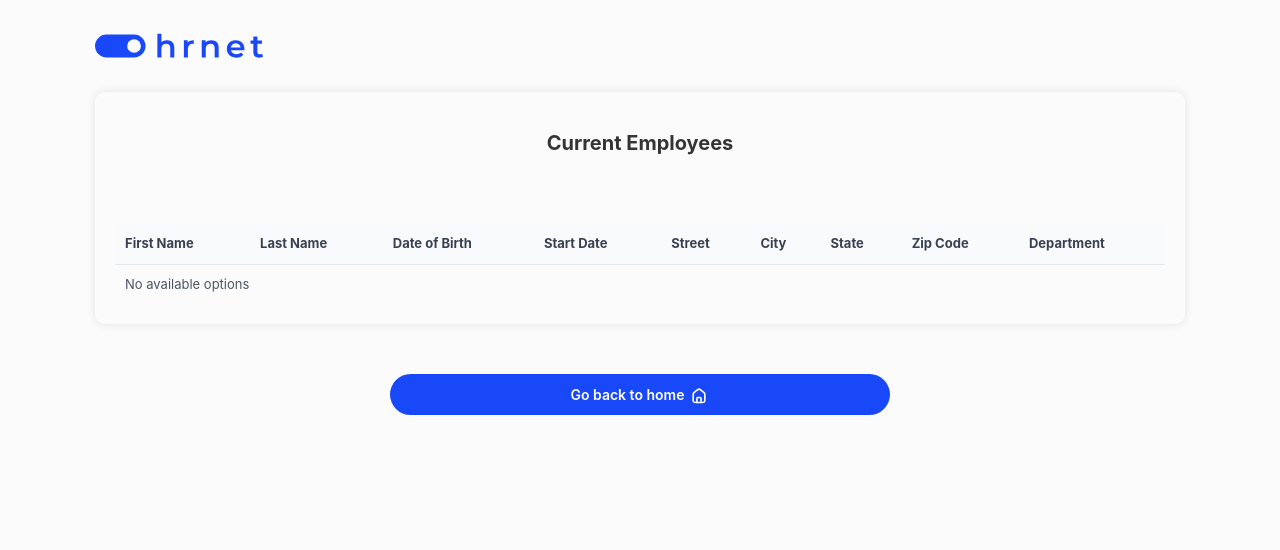
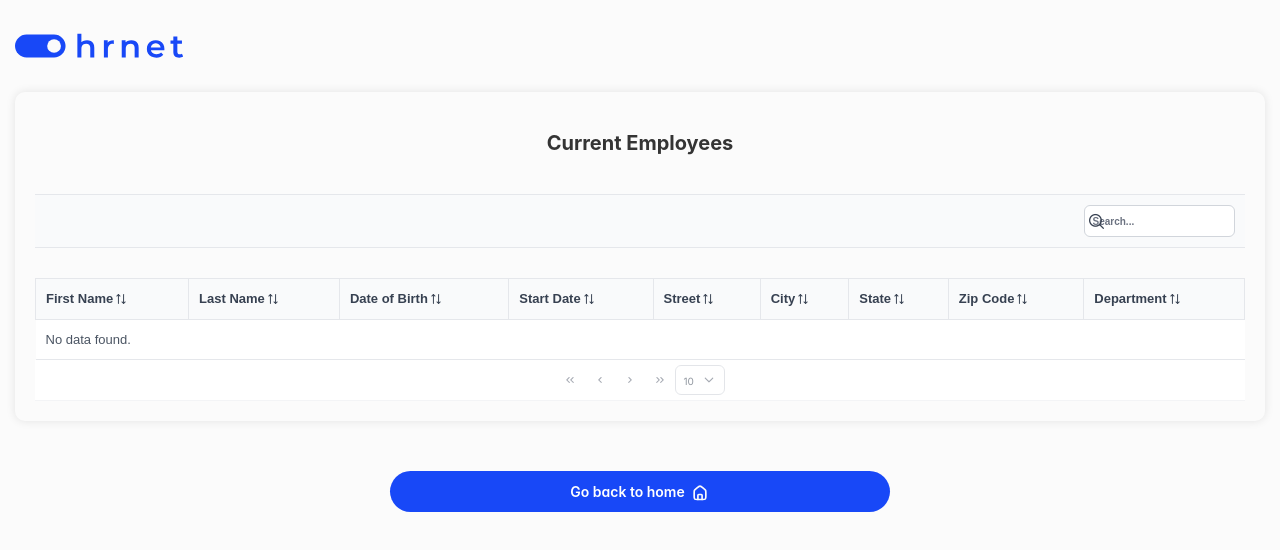
Before and after one commit to hchtlz/HRNet, a React (Vite) app in the folder React_version/: page /employees/list in a window 1280 px wide. Shown: the top 550 px of the page. Built offline with nearby package versions, Linux system fonts and the light colour scheme.

Commit message:
fix table

```diff
--- a/React_version/package.json
+++ b/React_version/package.json
@@ -10,6 +10,7 @@
     "preview": "vite preview"
   },
   "dependencies": {
+    "primeicons": "^7.0.0",
     "primereact": "^10.6.2",
     "react": "^18.2.0",
     "react-dom": "^18.2.0",
--- a/React_version/src/App.jsx
+++ b/React_version/src/App.jsx
@@ -3,6 +3,10 @@ import Form from "./pages/Employees/Form/Form"
 import List from "./pages/Employees/List/List"
 import NotFound from "./pages/404/404"
 import { PrimeReactProvider, PrimeReactContext } from 'primereact/api';
+import 'primereact/resources/themes/lara-light-indigo/theme.css';
+import 'primereact/resources/primereact.min.css';
+import 'primeicons/primeicons.css';
+
 
 
 export default function App() {
--- a/React_version/src/pages/Employees/List/List.css
+++ b/React_version/src/components/Table/Table.css
@@ -1,8 +1,9 @@
 .datatable-responsive {
-  margin-top: 5rem;
+  margin-top: 2rem;
 }
 
 .datatable-responsive table {
+  font-family: 'Montserrat', sans-serif;
   border-collapse: collapse;
   width: 100%;
 }
@@ -15,12 +16,18 @@
 .datatable-responsive table thead tr th {
   background: #f9fafb;
   border-bottom: 1px solid #e5e7eb;
+  border-right: 1px solid #e5e7eb;
+  border-top: 1px solid #e5e7eb;
   color: #374151;
   font-size: 1.3rem;
   font-weight: 700;
   padding: 1rem;
   text-align: left;
   transition: box-shadow 0.2s;
+}
+
+.datatable-responsive table thead tr th:first-child {
+  border-left: 1px solid #e5e7eb;
 }
 
 .datatable-responsive table tbody tr {
@@ -38,7 +45,7 @@
 }
 
 .datatable-responsive table tbody tr:nth-child(even) {
-  background-color: #f3f4f6;
+  background-color: #859fff14;
 }
 
 .datatable-responsive table tbody tr:hover {
@@ -48,3 +55,25 @@
 .go_back_button {
   margin-top: 5rem;
 }
+
+.p-datatable-header {
+  text-align: right;
+  margin-bottom: 3rem;
+}
+
+.p-column-title {
+  margin-right: 0.3rem;
+}
+
+.p-input-icon-left {
+  position: relative;
+  font-family: 'Montserrat', sans-serif;
+}
+
+.pi-search {
+  position: absolute;
+  left: 0.5rem;
+  top: 50%;
+  transform: translateY(-50%);
+  font-size: 1.5rem;
+}
--- /dev/null
+++ b/React_version/src/components/Table/Table.jsx
@@ -0,0 +1,33 @@
+// CustomTable.jsx
+import React, { useState } from 'react';
+import { DataTable } from 'primereact/datatable';
+import { Column } from 'primereact/column';
+import { InputText } from 'primereact/inputtext';
+import "./Table.css";
+import "primereact/resources/themes/lara-light-cyan/theme.css";
+
+
+const CustomTable = ({ data, columns }) => {
+  const [globalFilterValue, setGlobalFilterValue] = useState('');
+
+  const renderHeader = () => {
+    return (
+      <div className="flex justify-content-end">
+        <span className="p-input-icon-left">
+          <i className="pi pi-search" />
+          <InputText value={globalFilterValue} onChange={(e) => setGlobalFilterValue(e.target.value)} placeholder="Search..." />
+        </span>
+      </div>
+    );
+  };
+
+  return (
+    <DataTable value={data} paginator rows={10} rowsPerPageOptions={[5, 10, 25, 50]} dataKey="id" header={renderHeader()} emptyMessage="No data found." globalFilter={globalFilterValue}>
+      {columns.map((column, index) => (
+        <Column key={index} sortable field={column.field} header={column.header} />
+      ))}
+    </DataTable>
+  );
+};
+
+export default CustomTable;
--- a/React_version/src/pages/Employees/List/List.jsx
+++ b/React_version/src/pages/Employees/List/List.jsx
@@ -1,12 +1,11 @@
+// List.jsx
 import React, { useEffect, useState } from 'react';
 import Layout from "../../../components/Layout/Layout";
 import Title from "../../../components/Title/Title";
 import Button from "../../../components/Button/Button";
 import formDataFields from "../../../datas/data";
-import { DataTable } from 'primereact/datatable';
-import { Column } from 'primereact/column';
+import Table from "../../../components/Table/Table";
 import Icon from "../../../assets/home.svg";
-import "./List.css";
 
 const List = () => {
   const [employees, setEmployees] = useState([]);
@@ -16,16 +15,17 @@ const List = () => {
     setEmployees(storedEmployees);
   }, []);
 
+  const columns = formDataFields.map(field => ({
+    field: field.name,
+    header: field.label
+  }));
+
   return (
     <>
       <Layout>
         <Title title="Current Employees" />
         <div className="datatable-responsive">
-          <DataTable value={employees} tableStyle={{ maxWidth: '100%' }} className="p-datatable-custom">
-            {formDataFields.map((field, index) => (
-              <Column key={index} field={field.name} header={field.label}></Column>
-            ))}
-          </DataTable>
+          <Table data={employees} columns={columns} />
         </div>
       </Layout>
       <div className='go_back_button'>
--- a/React_version/src/style/index.css
+++ b/React_version/src/style/index.css
@@ -32,7 +32,7 @@
     background-color: #fbfbfb;
     line-height: 1.5;
     margin: 0 auto;
-    max-width: 112rem;
+    max-width: 130rem;
     width: 100%;
     padding: 0 1.5rem;
   }
```
Also changed, not shown: 1 other file (tests, documents, lock files or other folders).
